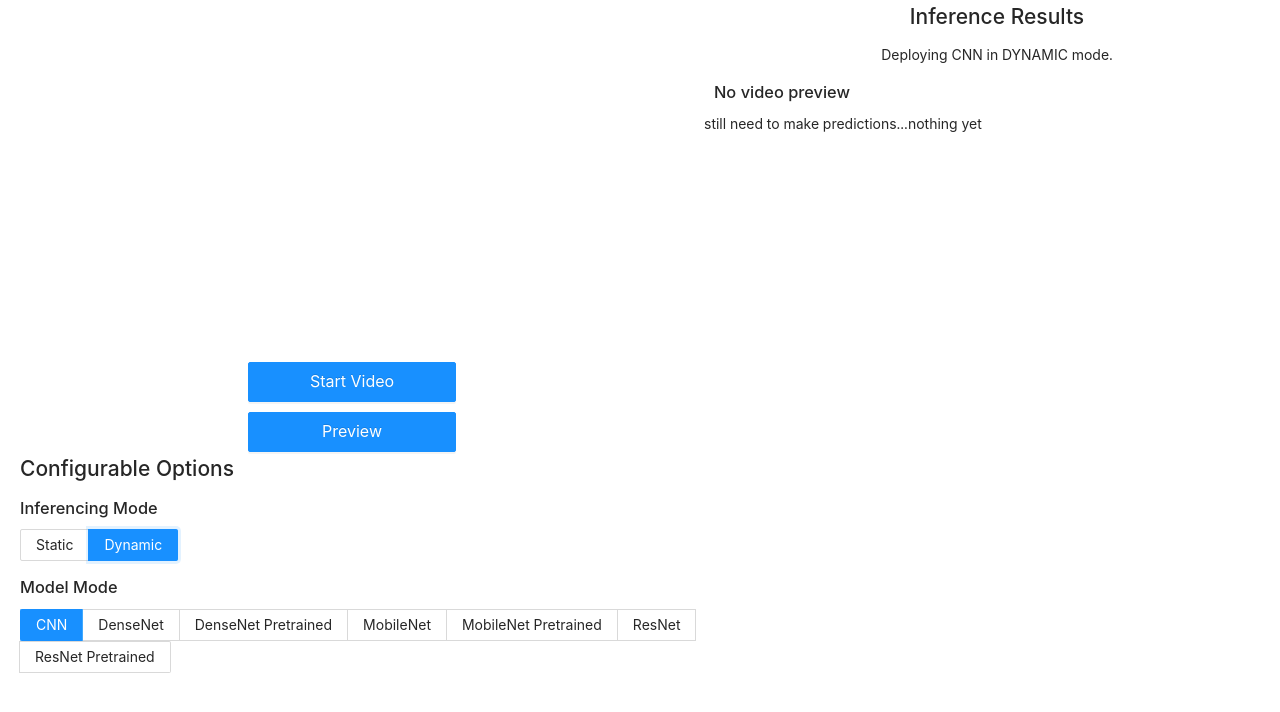
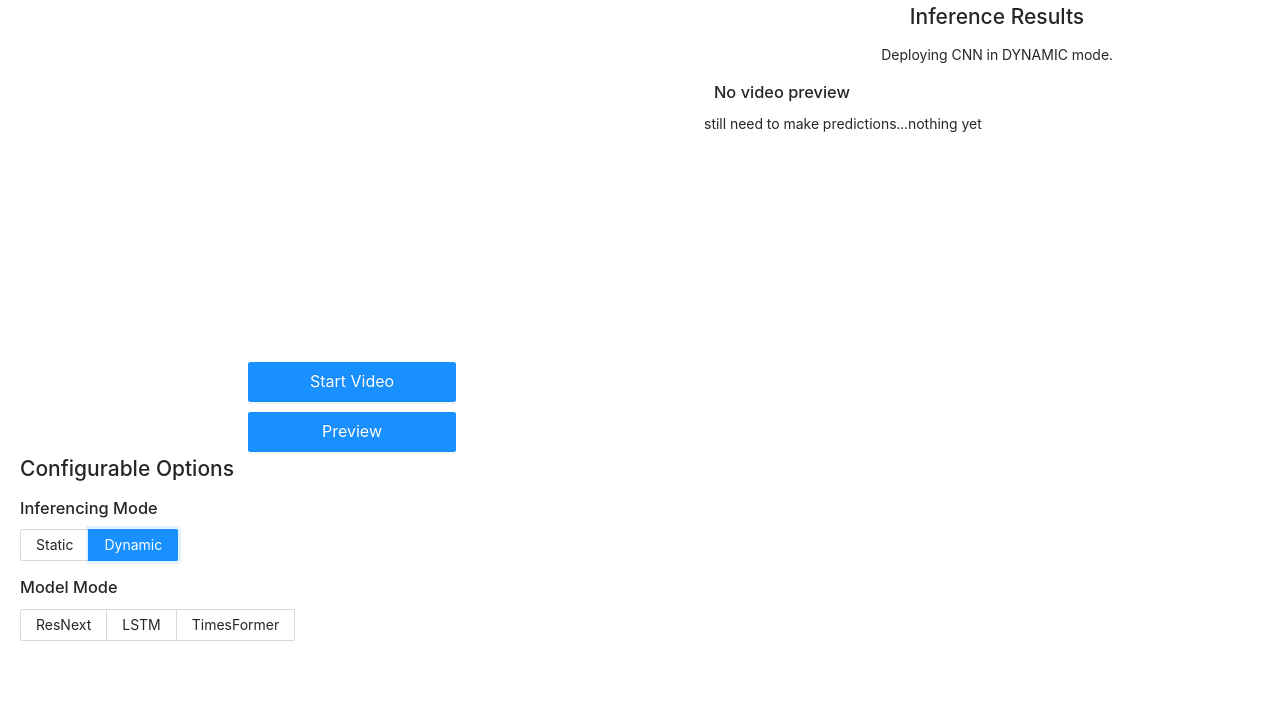
Before and after one commit to aadarshjha/handle, a React (Create React App) app in the folder web/client/: page / in a window 1280 px wide. Both pictures are taken after a click on the label "Dynamic". Shown: the top 712 px of the page. Built offline with nearby package versions, Linux system fonts and the light colour scheme; no server answers.

Commit message:
front end

```diff
--- a/web/client/src/layout/CameraMenu.js
+++ b/web/client/src/layout/CameraMenu.js
@@ -128,6 +128,9 @@ function CameraMenu({
       "resnet_pretrained",
       "mobilenet",
       "mobilenet_pretrained",
+      "resnext",
+      "lstm",
+      "timesformer",
     ];
 
     // check if typeOfButton is in typeOfModels
@@ -293,6 +296,8 @@ function CameraMenu({
             }}
           >
             <h3>Model Mode</h3>
+            {/* if the mode is static */}
+            {imageOptions.mode === "static" ? (
               <Form>
                 <Form.Item label="" name="mode">
                   <Radio.Group buttonStyle="solid" defaultValue={"cnn"}>
@@ -329,6 +334,23 @@ function CameraMenu({
                   </Radio.Group>
                 </Form.Item>
               </Form>
+            ) : (
+              <Form>
+                <Form.Item label="" name="mode">
+                  <Radio.Group buttonStyle="solid" defaultValue={"resnext"}>
+                    <Radio.Button onChange={updateOptions} value="resnext">
+                      ResNext
+                    </Radio.Button>
+                    <Radio.Button onChange={updateOptions} value="lstm">
+                      LSTM
+                    </Radio.Button>
+                    <Radio.Button onChange={updateOptions} value="timesformer">
+                      TimesFormer
+                    </Radio.Button>
+                  </Radio.Group>
+                </Form.Item>
+              </Form>
+            )}
           </div>
         </div>
       </div>
```
Lines whose indentation alone changed are shown as unchanged.
